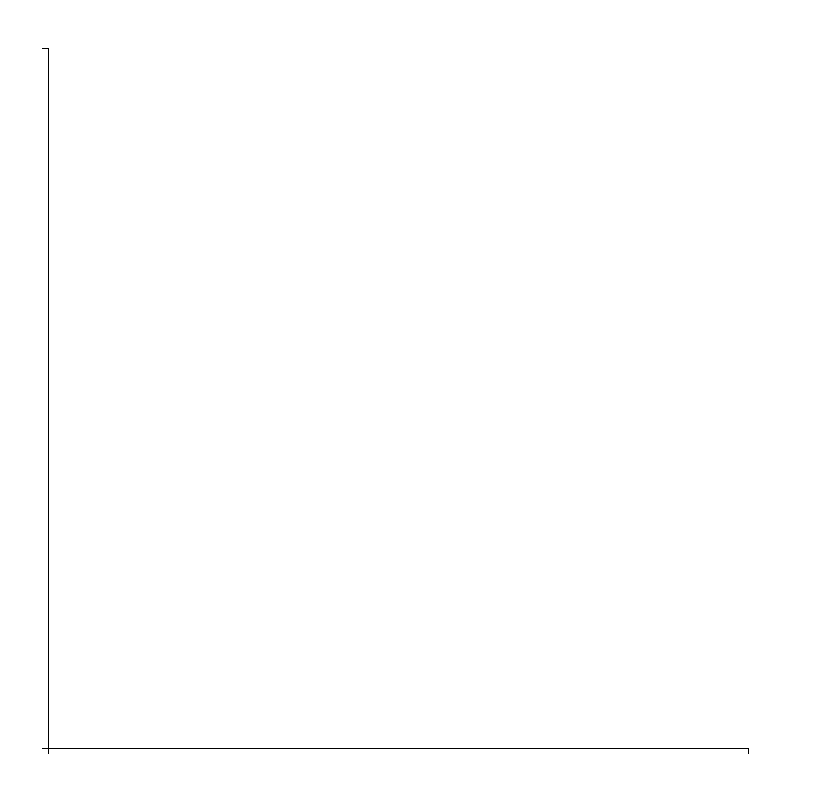
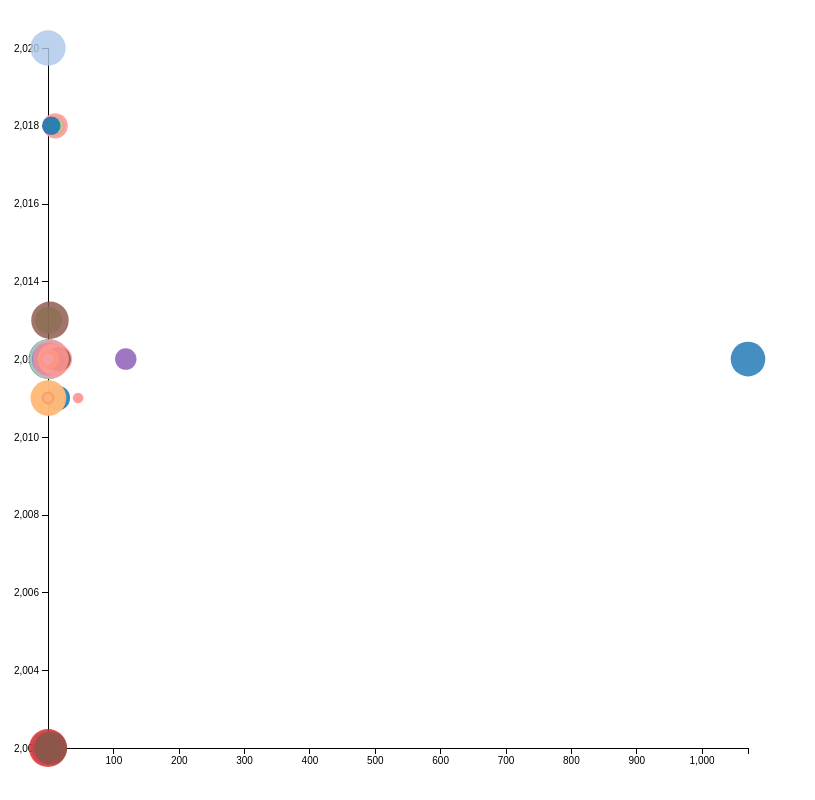
Before and after one commit to coltaemanuela/d3_bubble-chart, a website: page index.html in a window 1280 px wide. Shown: the whole page, without its empty margins (0-815 px from the left). Drawn offline with nearby package versions, Linux system fonts and the light colour scheme.

Commit message:
separate completely the JS code from the HTML one; put into the callback all the JS code

```diff
--- a/index.html
+++ b/index.html
@@ -11,58 +11,58 @@
 </div>
 
 <script>
-var svg = d3.select('.chart')
-            .append('svg')
-            .attr('class', 'chart')
-            .attr("width", values.width + values.margin + values.margin)
-            .attr("height", values.height + values.margin + values.margin)
-            .append("g")
-            .attr("transform", "translate(" + values.margin + "," + values.margin + ")");
-//y axis and its label
-svg.append("g")
-    .attr("class", "y axis")
-    .call(yAxis)
-    .append("text")
-    .attr("transform", "rotate(-90)")
-    .attr("x", 20)
-    .attr("y", -values.margin)
-    .attr("dy", ".71em")
-    .style("text-anchor", "end")
-    .text(labelY);
-
-// x axis and their labels
-svg.append("g")
-    .attr("class", "x axis")
-    .attr("transform", "translate(0," + values.height + ")")
-    .call(xAxis)
-    .append("text")
-    .attr("x", values.width + 20)
-    .attr("y", values.margin - 10)
-    .attr("dy", ".71em")
-    .style("text-anchor", "end")
-    .text(labelX);
-
-svg.selectAll("circle")
-    .data(data)
-    .enter()
-    .insert("circle")
-    .attr("cx", values.width / 2)
-    .attr("cy", values.height / 2)
-    .attr("opacity", function (d) { return opacity(d.size); })
-    .attr("r", function (d) { return scale(d.size); })
-    .style("fill", function (d) { return color(d.c); })
-    .on('mouseover', function (d, i) {
-        fade(d.c, .1);
-    })
-    .on('mouseout', function (d, i) {
-       fadeOut();
-   })
-    .transition()
-    .delay(function (d, i) { return x(d.x) - y(d.y); })
-    .duration(500)
-    .attr("cx", function (d) { return x(d.x); })
-    .attr("cy", function (d) { return y(d.y); })
-    .ease("bounce");
+// var svg = d3.select('.chart')
+//             .append('svg')
+//             .attr('class', 'chart')
+//             .attr("width", values.width + values.margin + values.margin)
+//             .attr("height", values.height + values.margin + values.margin)
+//             .append("g")
+//             .attr("transform", "translate(" + values.margin + "," + values.margin + ")");
+// //y axis and its label
+// svg.append("g")
+//     .attr("class", "y axis")
+//     .call(yAxis)
+//     .append("text")
+//     .attr("transform", "rotate(-90)")
+//     .attr("x", 20)
+//     .attr("y", -values.margin)
+//     .attr("dy", ".71em")
+//     .style("text-anchor", "end")
+//     .text(labelY);
+//
+// // x axis and their labels
+// svg.append("g")
+//     .attr("class", "x axis")
+//     .attr("transform", "translate(0," + values.height + ")")
+//     .call(xAxis)
+//     .append("text")
+//     .attr("x", values.width + 20)
+//     .attr("y", values.margin - 10)
+//     .attr("dy", ".71em")
+//     .style("text-anchor", "end")
+//     .text(labelX);
+//
+// svg.selectAll("circle")
+//     .data(data)
+//     .enter()
+//     .insert("circle")
+//     .attr("cx", values.width / 2)
+//     .attr("cy", values.height / 2)
+//     .attr("opacity", function (d) { return opacity(d.size); })
+//     .attr("r", function (d) { return scale(d.size); })
+//     .style("fill", function (d) { return color(d.c); })
+//     .on('mouseover', function (d, i) {
+//         fade(d.c, .1);
+//     })
+//     .on('mouseout', function (d, i) {
+//        fadeOut();
+//    })
+//     .transition()
+//     .delay(function (d, i) { return x(d.x) - y(d.y); })
+//     .duration(500)
+//     .attr("cx", function (d) { return x(d.x); })
+//     .attr("cy", function (d) { return y(d.y); })
+//     .ease("bounce");
 </script>
 </body>
 </html>
--- a/index.js
+++ b/index.js
@@ -2,38 +2,16 @@ var values = { height:700, width:700, margin:40 };
 //i< numberOfAgencies
 var data = [];
 
-// d3.csv('./partly-cleaned-csv.csv', function(err,d) {
-//   if (err) throw error;
-//    d.map(x => {
-//     data.push({
-//       // "agency": (x["Agency"]).toString(),
-//       x: parseInt(x["PlannedCost($M)"]), // value of the project
-//       y: parseInt(x["CompletionDate(B1)"].toString().substring(6, 10)), //year of the project
-//       c: Math.round(Math.random() * 10),
-//       size : Math.random() * 40  //size of the bubble will be equal to the number of the proposed projects
-//     });
-//   });
-//   console.log("data value in local scope",data);
-// // return data;
-// });
-
   d3.csv('./partly-cleaned-csv.csv', function(err,d) {
     if (err) throw error;
-   d.forEach(function(x){
-    let q = {
+      d.map(x =>{
+          data.push({
           x: parseInt(x["PlannedCost($M)"]), // value of the project
           y: parseInt(x["CompletionDate(B1)"].toString().substring(6, 10)), //year of the project
           c: Math.round(Math.random() * 10),
           size : Math.random() * 40  //size of the bubble will be equal to the number of the proposed projects
-    };
-    data.push(q);
         });
-  console.log("data value in local scope",data);
-// return data;
       });
-
-
-//labels of the axis X and Y
       var labelX = 'X';
       var labelY = 'Completion Year';
 
@@ -81,3 +59,61 @@ function fadeOut() {
              opacity(d.size);
           });
       }
+
+      var svg = d3.select('.chart')
+                  .append('svg')
+                  .attr('class', 'chart')
+                  .attr("width", values.width + values.margin + values.margin)
+                  .attr("height", values.height + values.margin + values.margin)
+                  .append("g")
+                  .attr("transform", "translate(" + values.margin + "," + values.margin + ")");
+      //y axis and its label
+      svg.append("g")
+          .attr("class", "y axis")
+          .call(yAxis)
+          .append("text")
+          .attr("transform", "rotate(-90)")
+          .attr("x", 20)
+          .attr("y", -values.margin)
+          .attr("dy", ".71em")
+          .style("text-anchor", "end")
+          .text(labelY);
+
+      // x axis and their labels
+      svg.append("g")
+          .attr("class", "x axis")
+          .attr("transform", "translate(0," + values.height + ")")
+          .call(xAxis)
+          .append("text")
+          .attr("x", values.width + 20)
+          .attr("y", values.margin - 10)
+          .attr("dy", ".71em")
+          .style("text-anchor", "end")
+          .text(labelX);
+
+      svg.selectAll("circle")
+          .data(data)
+          .enter()
+          .insert("circle")
+          .attr("cx", values.width / 2)
+          .attr("cy", values.height / 2)
+          .attr("opacity", function (d) { return opacity(d.size); })
+          .attr("r", function (d) { return scale(d.size); })
+          .style("fill", function (d) { return color(d.c); })
+          .on('mouseover', function (d, i) {
+              fade(d.c, .1);
+          })
+          .on('mouseout', function (d, i) {
+             fadeOut();
+         })
+          .transition()
+          .delay(function (d, i) { return x(d.x) - y(d.y); })
+          .duration(500)
+          .attr("cx", function (d) { return x(d.x); })
+          .attr("cy", function (d) { return y(d.y); })
+          .ease("bounce");
+
+  });
+
+
+//labels of the axis X and Y
```
Lines whose indentation alone changed are shown as unchanged.
